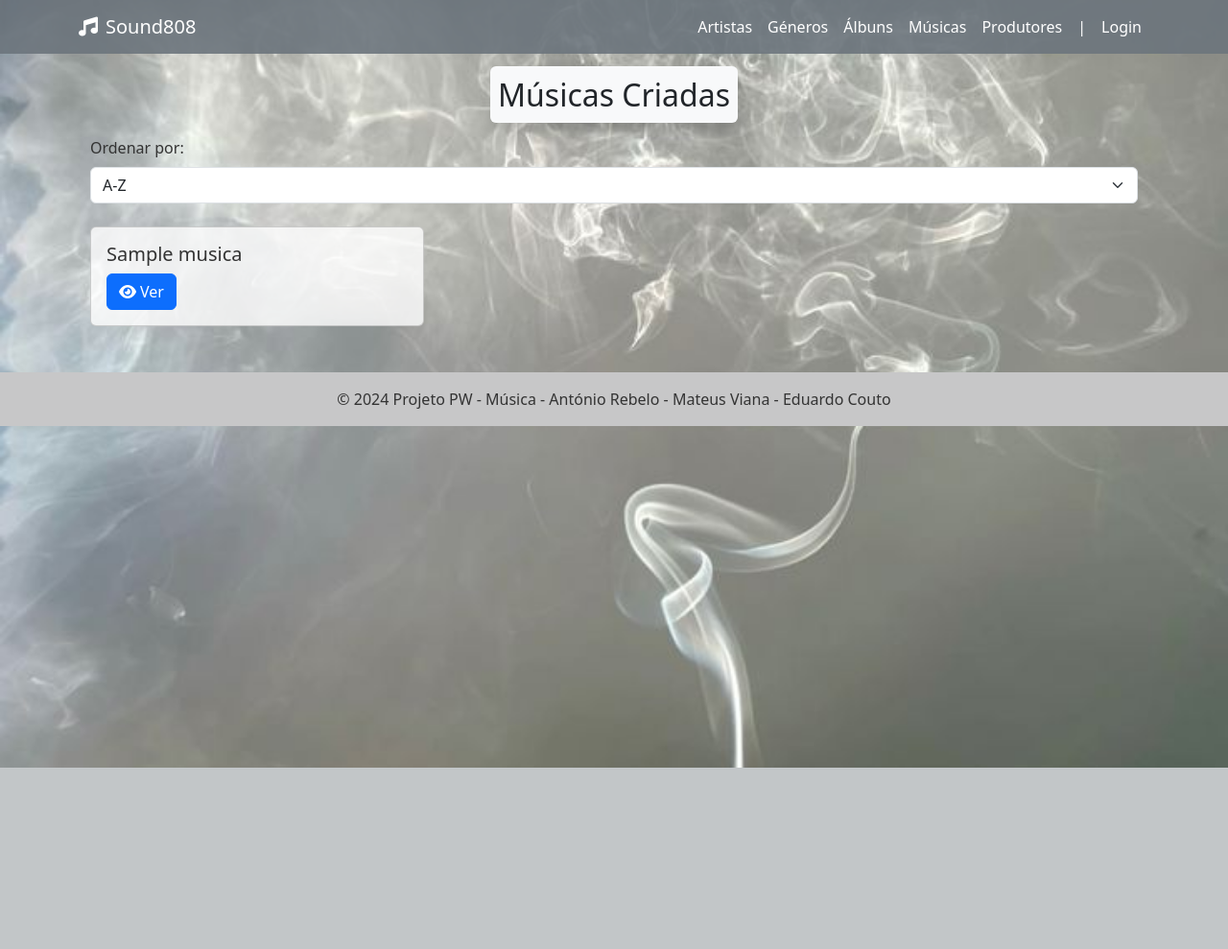
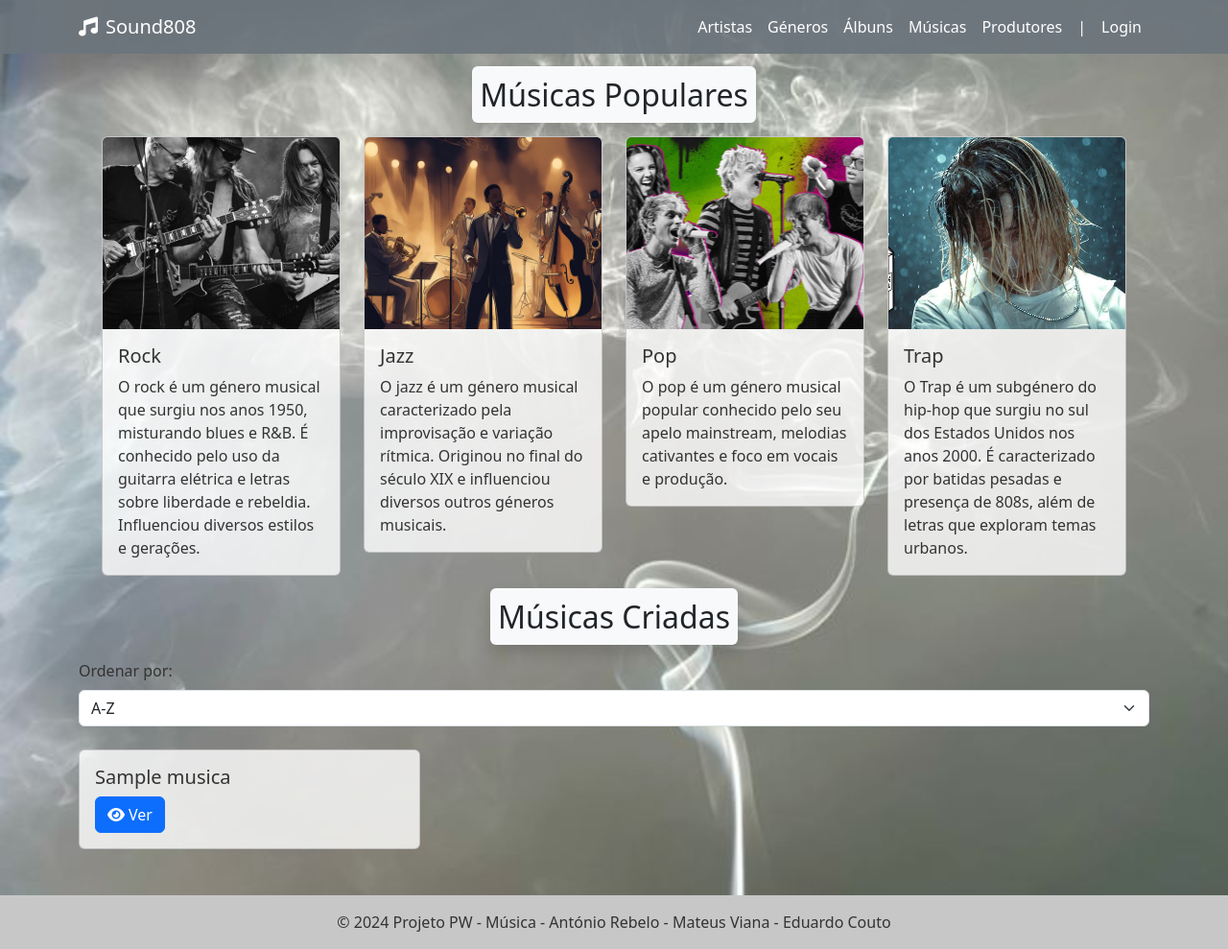
Before and after one commit to t8ne/PWProject, a PHP site: page /movie/musica in a window 1280 px wide. Shown: the whole page at 96% size. Before the commit the page ends 800 px from the top, so only its background shows below. Run offline with PHP 8.4, Linux system fonts and the light colour scheme; tables that the repository leaves empty hold one stand-in row (values such as "Sample post"); some libraries are stand-ins or nearby versions.

Commit message:
musica inicial

```diff
--- a/app/views/musica/index.php
+++ b/app/views/musica/index.php
@@ -1,94 +1,127 @@
-<?php include 'app/views/partials/header.php'; ?> <!-- Inclui o cabeçalho da página -->
+<?php include 'app/views/partials/header.php'; ?>
 
 <link rel="stylesheet" href="/PWProject/assets/css/style.css">
 
 <div class="container">
-    <h2 class="mb-4 text-center">
-        <span class="bg-light rounded shadow p-2 text-dark">Músicas Criadas</span>
-    </h2>
+    <div class="container">
+        <h2 class="mb-4 text-center">
+            <span class="bg-light rounded shadow p-2 text-dark">Músicas Populares</span>
+        </h2>
+        <div class="row">
+            <?php
+            // Gêneros estáticos e dinâmicos
+            $cards = [
+                [
+                    "title" => "Rock",
+                    "image" => "img-rock",
+                    "text" => "O rock é um género musical que surgiu nos anos 1950, misturando blues e R&B. É conhecido pelo uso da guitarra elétrica e letras sobre liberdade e rebeldia. Influenciou diversos estilos e gerações."
+                ],
+                [
+                    "title" => "Jazz",
+                    "image" => "img-jazz",
+                    "text" => "O jazz é um género musical caracterizado pela improvisação e variação rítmica. Originou no final do século XIX e influenciou diversos outros géneros musicais."
+                ],
+                [
+                    "title" => "Pop",
+                    "image" => "img-pop",
+                    "text" => "O pop é um género musical popular conhecido pelo seu apelo mainstream, melodias cativantes e foco em vocais e produção."
+                ],
+                [
+                    "title" => "Trap",
+                    "image" => "img-trap",
+                    "text" => "O Trap é um subgénero do hip-hop que surgiu no sul dos Estados Unidos nos anos 2000. É caracterizado por batidas pesadas e presença de 808s, além de letras que exploram temas urbanos."
+                ],
+            ];
 
-    <?php if ($isAdmin): ?> <!-- Exibe o botão para criar música apenas se o usuário for administrador -->
-        <div class="mb-3">
-            <a href="<?php echo $url_alias; ?>/musica/create" class="btn btn-primary">
-                <i class="fas fa-plus-circle me-2"></i>Nova Música <!-- Ícone e texto do botão -->
-            </a>
+
+            // Exibir cada card na grid
+            foreach ($cards as $card) {
+                echo '
+                <div class="col-md-3 col-sm-6 mb-4">
+                    <div class="card" style="width: 100%;">
+                        <div class="card-img-top ' . htmlspecialchars($card["image"]) . '" style="height: 200px;"></div>
+                        <div class="card-body">
+                            <h5 class="card-title">' . htmlspecialchars($card["title"]) . '</h5>
+                            <p class="card-text">' . htmlspecialchars($card["text"]) . '</p>
+                        </div>
+                    </div>
+                </div>';
+            }
+            ?>
         </div>
-    <?php endif; ?>
+    </div>
 
     <?php
-    // Exibe mensagens de feedback após ações como inserir, atualizar ou excluir músicas
-    if (isset($data['musica']) && isset($data['type'])) {
+    if (isset($data['info']) && is_array($data['info']) && isset($data['type'])) {
         $type = $data['type'];
-        $alertClass = ''; // Classe CSS para o alerta
-        $icon = ''; // Ícone correspondente à ação
+        $alertClass = '';
+        $icon = '';
         switch ($type) {
-            case 'INSERT': // Mensagem ao inserir música
+            case 'INSERT':
                 $alertClass = 'alert-success';
                 $icon = 'fa-check-circle';
-                $message = 'Música - ' . htmlspecialchars($data['musica']['nome']) . ' - inserida com sucesso.';
+                $message = 'Música - ' . htmlspecialchars($data['info']['nome']) . ' - inserido com sucesso.';
                 break;
-            case 'UPDATE': // Mensagem ao atualizar música
+            case 'UPDATE':
                 $alertClass = 'alert-info';
                 $icon = 'fa-edit';
-                $message = 'A informação da música - ' . htmlspecialchars($data['musica']['nome']) . ' - foi atualizada.';
+                $message = 'A informação da música - ' . htmlspecialchars($data['info']['nome']) . ' - foi atualizada.';
                 break;
-            case 'DELETE': // Mensagem ao excluir música
+            case 'DELETE':
                 $alertClass = 'alert-warning';
                 $icon = 'fa-trash-alt';
-                $message = 'A música - ' . htmlspecialchars($data['musica']['nome']) . ' - foi eliminada.';
+                $message = 'A música - ' . htmlspecialchars($data['info']['nome']) . ' - foi eliminada.';
                 break;
         }
-        // Exibe o alerta formatado
         echo "<div class='alert $alertClass' role='alert'>";
         echo "<i class='fas $icon me-2'></i>$message";
         echo "</div>";
     }
+    ?>
+</div>
 
-    // Ordena as músicas por ordem alfabética
-    if (isset($data['musicas']) && is_array($data['musicas'])) {
-        $ordem = isset($_GET['ordem']) ? $_GET['ordem'] : 'asc'; // Obtém a ordem (padrão: asc)
-        usort($data['musicas'], function ($a, $b) use ($ordem) {
-            return $ordem === 'asc'
-                ? strcasecmp($a['nome'], $b['nome']) // A-Z
-                : strcasecmp($b['nome'], $a['nome']); // Z-A
-        });
-    }
-    ?>
+<h2 class="mb-4 text-center">
+    <span class="bg-light rounded shadow p-2 text-dark">Músicas Criadas</span>
+</h2>
 
-    <?php if (isset($data['musicas']) && is_array($data['musicas']) && !empty($data['musicas'])): ?>
-        <!-- Formulário para seleção da ordem alfabética -->
-        <form method="GET" class="mb-4">
-            <label for="ordem" class="form-label">Ordenar por:</label>
-            <select name="ordem" id="ordem" class="form-select" onchange="this.form.submit()">
-                <option value="asc" <?php echo (isset($_GET['ordem']) && $_GET['ordem'] == 'asc') ? 'selected' : ''; ?>>A-Z
-                </option>
-            </select>
-        </form>
+<?php if ($isAdmin): ?>
+    <div class="mb-3">
+        <a href="<?php echo $url_alias; ?>/musica/create" class="btn btn-primary">
+            <i class="fas fa-plus-circle me-2"></i>Nova Música
+        </a>
+    </div>
+<?php endif; ?>
 
-        <div class="row">
-            <?php foreach ($data['musicas'] as $musica): ?> <!-- Itera sobre a lista de músicas -->
-                <div class="col-md-4 mb-4"> <!-- Define a largura e espaçamento de cada música na grade -->
-                    <div class="card"> <!-- Cartão para cada música -->
+<?php if (isset($data['musicas']) && is_array($data['musicas']) && !empty($data['musicas'])): ?>
+    <form method="GET" class="mb-4" action="<?php echo $url_alias; ?>/musica">
+        <label for="ordem" class="form-label">Ordenar por:</label>
+        <select name="ordem" id="ordem" class="form-select" onchange="this.form.submit()">
+            <option value="asc" <?php echo (isset($data['ordem']) && $data['ordem'] == 'asc') ? 'selected' : ''; ?>>A-Z
+            </option>
+            <option value="desc" <?php echo (isset($data['ordem']) && $data['ordem'] == 'desc') ? 'selected' : ''; ?>>Z-A
+            </option>
+        </select>
+    </form>
+    <div class="row">
+        <?php foreach ($data['musicas'] as $musica): ?>
+            <?php if (is_array($musica) && isset($musica['id_musica'], $musica['nome'])): ?>
+                <div class="col-md-4 mb-4">
+                    <div class="card">
                         <div class="card-body">
-                            <!-- Título da música -->
                             <h5 class="card-title"><?php echo htmlspecialchars($musica['nome']); ?></h5>
-                            <!-- Botões de ação -->
                             <div class="btn-group" role="group">
-                                <!-- Botão para visualizar a música -->
                                 <a href="<?php echo $url_alias; ?>/musica/get/<?php echo $musica['id_musica']; ?>"
                                     class="btn btn-primary">
                                     <i class="fas fa-eye me-1"></i>Ver
                                 </a>
-                                <?php if ($isAdmin): ?> <!-- Botões adicionais para administrador -->
-                                    <!-- Botão para editar a música -->
+                                <?php if ($isAdmin): ?>
                                     <a href="<?php echo $url_alias; ?>/musica/update/<?php echo $musica['id_musica']; ?>"
                                         class="btn btn-warning">
                                         <i class="fas fa-edit me-1"></i>Editar
                                     </a>
-                                    <!-- Botão para excluir a música com confirmação -->
                                     <a href="<?php echo $url_alias; ?>/musica/delete/<?php echo $musica['id_musica']; ?>"
                                         class="btn btn-danger"
-                                        onclick="return confirm('Tem certeza que deseja eliminar esta música?');">
+                                        onclick="return confirm('Tem a certeza que deseja eliminar este música?');">
                                         <i class="fas fa-trash-alt me-1"></i>Eliminar
                                     </a>
                                 <?php endif; ?>
@@ -96,14 +129,14 @@
                         </div>
                     </div>
                 </div>
-            <?php endforeach; ?>
-        </div>
-    <?php else: ?>
-        <!-- Mensagem caso nenhuma música seja encontrada -->
-        <div class="alert alert-info" role="alert">
-            <i class="fas fa-info-circle me-2"></i>Nenhuma música encontrada.
-        </div>
-    <?php endif; ?>
+            <?php endif; ?>
+        <?php endforeach; ?>
+    </div>
+<?php else: ?>
+    <div class="alert alert-info" role="alert">
+        <i class="fas fa-info-circle me-2"></i>Nenhuma música encontrada.
+    </div>
+<?php endif; ?>
 </div>
 
-<?php include 'app/views/partials/footer.php'; ?> <!-- Inclui o rodapé da página -->
+<?php include 'app/views/partials/footer.php'; ?>
```
Also changed, not shown: imgs/2d25d8957732ce79e8b2321a0b8021b7.1000x1000x1.png (added), imgs/5085bb85a1459e2edde86cdc3da324b3.1000x1000x1.jpg (added), imgs/artworks-mFszANGYblsfYsSu-dkuvLA-t500x500.jpg (added), imgs/hqdefault.jpg (added).
